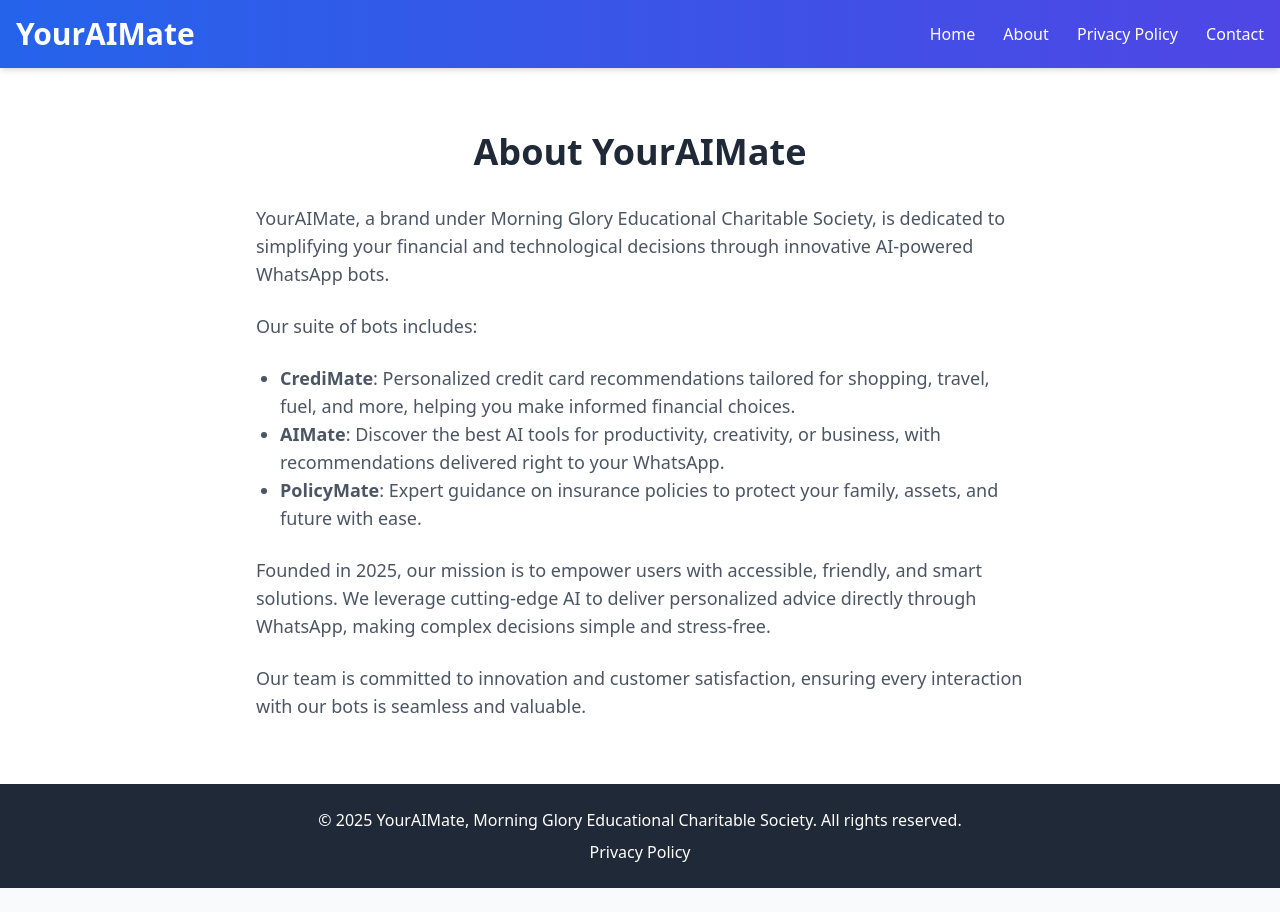
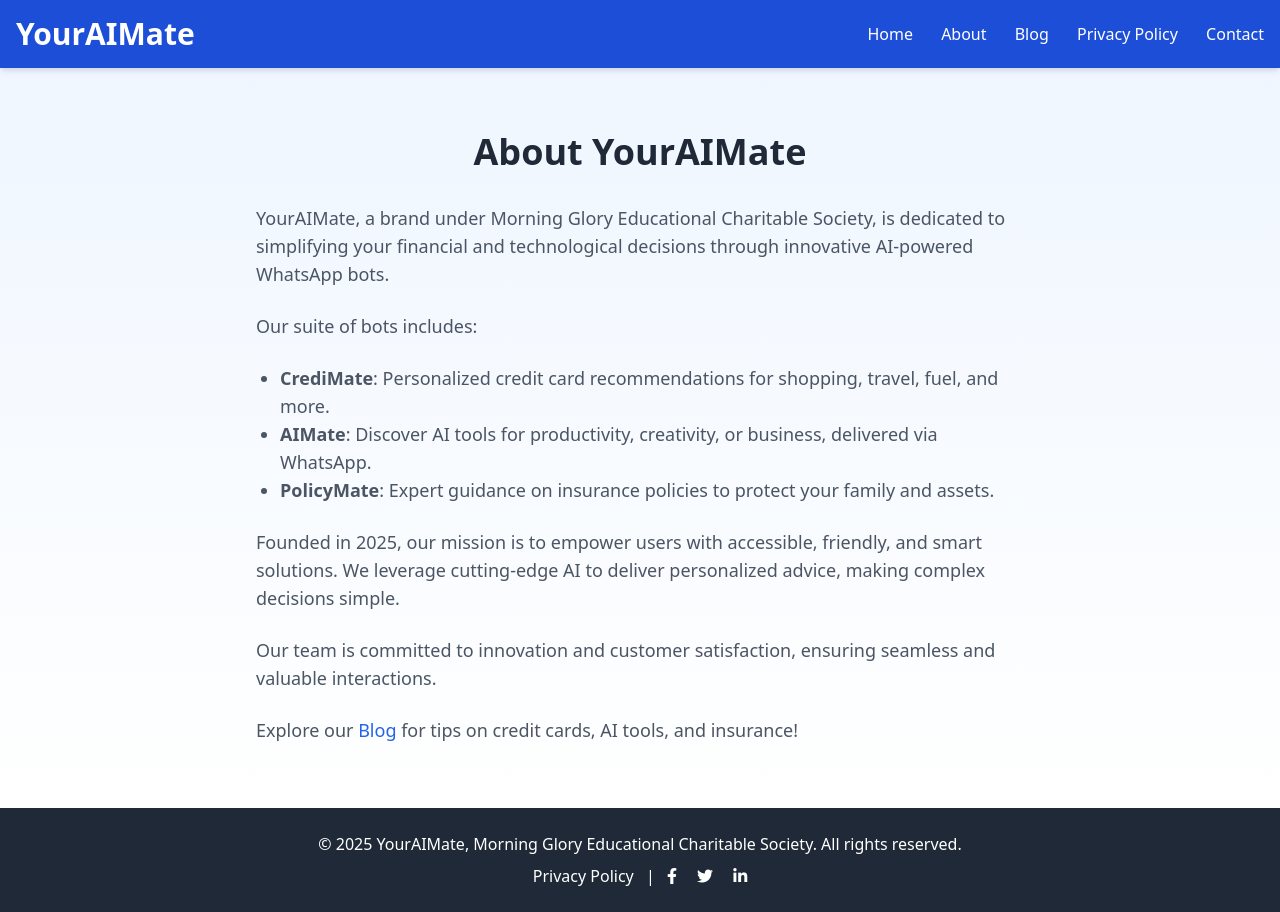
Before and after one commit to myaiuserbot/MainWebsite, a plain HTML site: page about.html in a window 1280 px wide. Before the commit the page ends 888 px from the top, so only its background shows below. Drawn offline with nearby package versions, Linux system fonts and the light colour scheme.

Commit message:
Update about.html

```diff
--- a/about.html
+++ b/about.html
@@ -5,45 +5,60 @@
     <meta name="viewport" content="width=device-width, initial-scale=1.0">
     <title>About YourAIMate</title>
     <link href="https://cdn.jsdelivr.net/npm/tailwindcss@2.2.19/dist/tailwind.min.css" rel="stylesheet">
+    <link href="https://fonts.googleapis.com/css2?family=Poppins:wght@400;600;700&display=swap" rel="stylesheet">
+    <link rel="stylesheet" href="https://cdnjs.cloudflare.com/ajax/libs/font-awesome/6.4.0/css/all.min.css">
     <link rel="stylesheet" href="styles.css">
+    <link rel="icon" type="image/png" href="https://images.pexels.com/photos/3184297/pexels-photo-3184297.jpeg?auto=compress&cs=tinysrgb&w=32">
     <meta name="description" content="Learn about YourAIMate, offering AI-powered WhatsApp bots: CrediMate, AIMate, and PolicyMate for credit cards, AI tools, and insurance.">
+    <meta property="og:title" content="About YourAIMate">
+    <meta property="og:description" content="Discover how YourAIMate simplifies financial and tech decisions with AI-powered WhatsApp bots.">
+    <meta property="og:image" content="https://images.pexels.com/photos/3184297/pexels-photo-3184297.jpeg?auto=compress&cs=tinysrgb&w=1200">
 </head>
-<body class="bg-gray-50 font-sans">
+<body class="bg-blue-50 font-poppins">
     <!-- Header -->
-    <header class="bg-gradient-to-r from-blue-600 to-indigo-600 text-white py-4 sticky top-0 z-10 shadow-md">
-        <div class="container mx-auto flex justify-between items-center px-4">
-            <h1 class="text-3xl font-extrabold">YourAIMate</h1>
-            <nav class="space-x-6">
-                <a href="index.html" class="hover:text-blue-200 transition">Home</a>
-                <a href="about.html" class="hover:text-blue-200 transition">About</a>
-                <a href="privacy.html" class="hover:text-blue-200 transition">Privacy Policy</a>
-                <a href="index.html#contact" class="hover:text-blue-200 transition">Contact</a>
+    <header class="bg-blue-700 text-white py-4 sticky top-0 z-10 shadow-md">
+        <div class="container mx-auto flex justify-between items-center px-2 sm:px-4">
+            <h1 class="text-2xl sm:text-3xl font-bold">YourAIMate</h1>
+            <nav class="space-x-4 sm:space-x-6">
+                <a href="index.html" class="hover:text-teal-200 transition">Home</a>
+                <a href="about.html" class="hover:text-teal-200 transition">About</a>
+                <a href="blog.html" class="hover:text-teal-200 transition">Blog</a>
+                <a href="privacy.html" class="hover:text-teal-200 transition">Privacy Policy</a>
+                <a href="index.html#contact" class="hover:text-teal-200 transition">Contact</a>
             </nav>
         </div>
     </header>
 
     <!-- About Section -->
-    <section class="py-16 bg-white">
-        <div class="container mx-auto px-4">
-            <h2 class="text-4xl font-bold text-center mb-8 text-gray-800">About YourAIMate</h2>
-            <div class="max-w-3xl mx-auto text-lg text-gray-600 space-y-6">
+    <section class="py-16 bg-gradient-to-b from-blue-50 to-white">
+        <div class="container mx-auto px-2 sm:px-4">
+            <h2 class="text-2xl sm:text-4xl font-bold text-center mb-8 text-gray-800">About YourAIMate</h2>
+            <div class="max-w-3xl mx-auto text-base sm:text-lg text-gray-600 space-y-6">
                 <p>YourAIMate, a brand under Morning Glory Educational Charitable Society, is dedicated to simplifying your financial and technological decisions through innovative AI-powered WhatsApp bots.</p>
                 <p>Our suite of bots includes:</p>
                 <ul class="list-disc pl-6">
-                    <li><strong>CrediMate</strong>: Personalized credit card recommendations tailored for shopping, travel, fuel, and more, helping you make informed financial choices.</li>
-                    <li><strong>AIMate</strong>: Discover the best AI tools for productivity, creativity, or business, with recommendations delivered right to your WhatsApp.</li>
-                    <li><strong>PolicyMate</strong>: Expert guidance on insurance policies to protect your family, assets, and future with ease.</li>
+                    <li><strong>CrediMate</strong>: Personalized credit card recommendations for shopping, travel, fuel, and more.</li>
+                    <li><strong>AIMate</strong>: Discover AI tools for productivity, creativity, or business, delivered via WhatsApp.</li>
+                    <li><strong>PolicyMate</strong>: Expert guidance on insurance policies to protect your family and assets.</li>
                 </ul>
-                <p>Founded in 2025, our mission is to empower users with accessible, friendly, and smart solutions. We leverage cutting-edge AI to deliver personalized advice directly through WhatsApp, making complex decisions simple and stress-free.</p>
-                <p>Our team is committed to innovation and customer satisfaction, ensuring every interaction with our bots is seamless and valuable.</p>
+                <p>Founded in 2025, our mission is to empower users with accessible, friendly, and smart solutions. We leverage cutting-edge AI to deliver personalized advice, making complex decisions simple.</p>
+                <p>Our team is committed to innovation and customer satisfaction, ensuring seamless and valuable interactions.</p>
+                <p>Explore our <a href="blog.html" class="text-blue-600 hover:underline">Blog</a> for tips on credit cards, AI tools, and insurance!</p>
             </div>
         </div>
     </section>
 
     <!-- Footer -->
     <footer class="bg-gray-800 text-white py-6 text-center">
-        <p>© 2025 YourAIMate, Morning Glory Educational Charitable Society. All rights reserved.</p>
-        <p class="mt-2"><a href="privacy.html" class="hover:text-blue-200">Privacy Policy</a></p>
+        <div class="container mx-auto px-2 sm:px-4">
+            <p>© 2025 YourAIMate, Morning Glory Educational Charitable Society. All rights reserved.</p>
+            <p class="mt-2">
+                <a href="privacy.html" class="hover:text-teal-200 mx-2">Privacy Policy</a> |
+                <a href="https://facebook.com/youraimate" class="hover:text-teal-200 mx-2" aria-label="Facebook"><i class="fab fa-facebook-f"></i></a>
+                <a href="https://twitter.com/youraimate" class="hover:text-teal-200 mx-2" aria-label="Twitter"><i class="fab fa-twitter"></i></a>
+                <a href="https://linkedin.com/company/youraimate" class="hover:text-teal-200 mx-2" aria-label="LinkedIn"><i class="fab fa-linkedin-in"></i></a>
+            </p>
+        </div>
     </footer>
 </body>
 </html>
```
